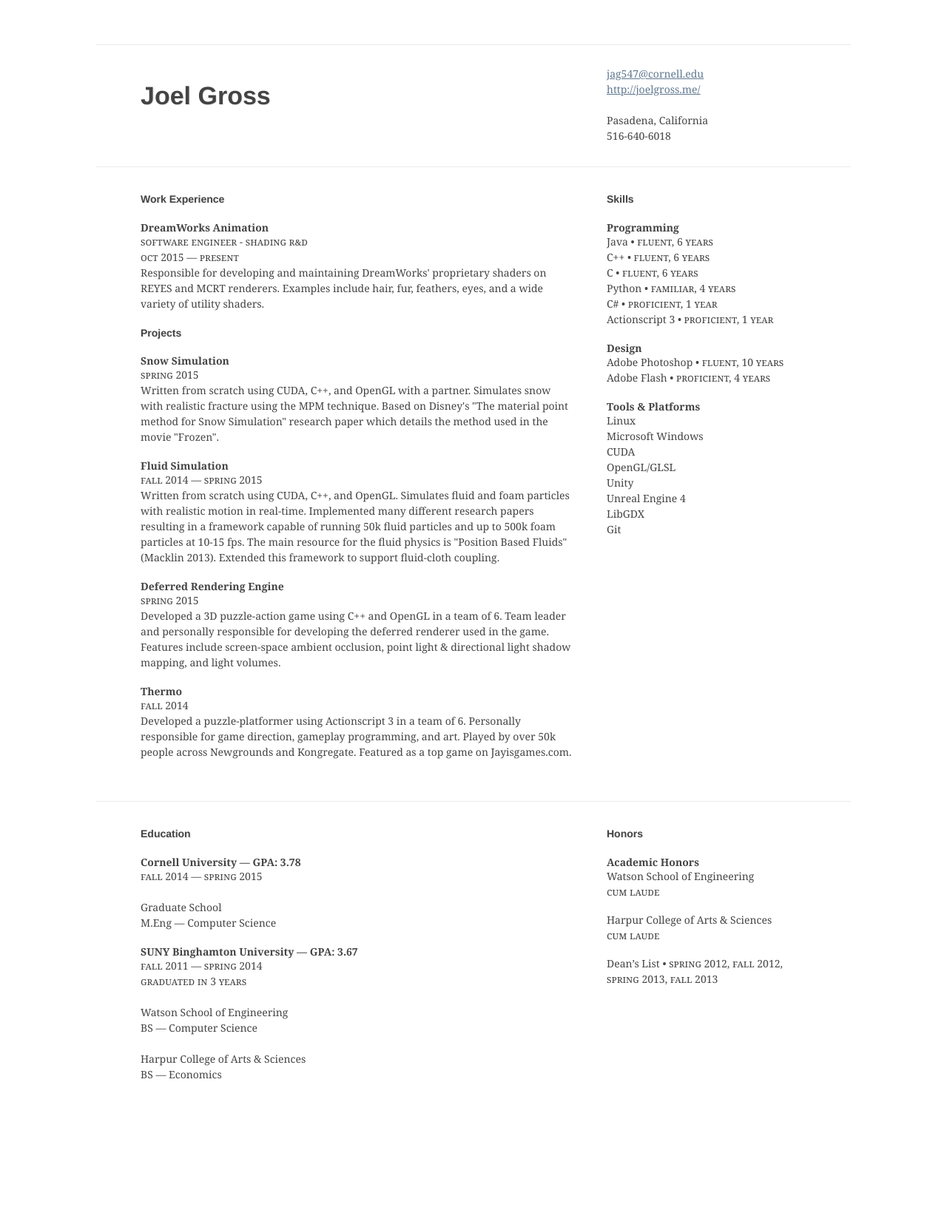
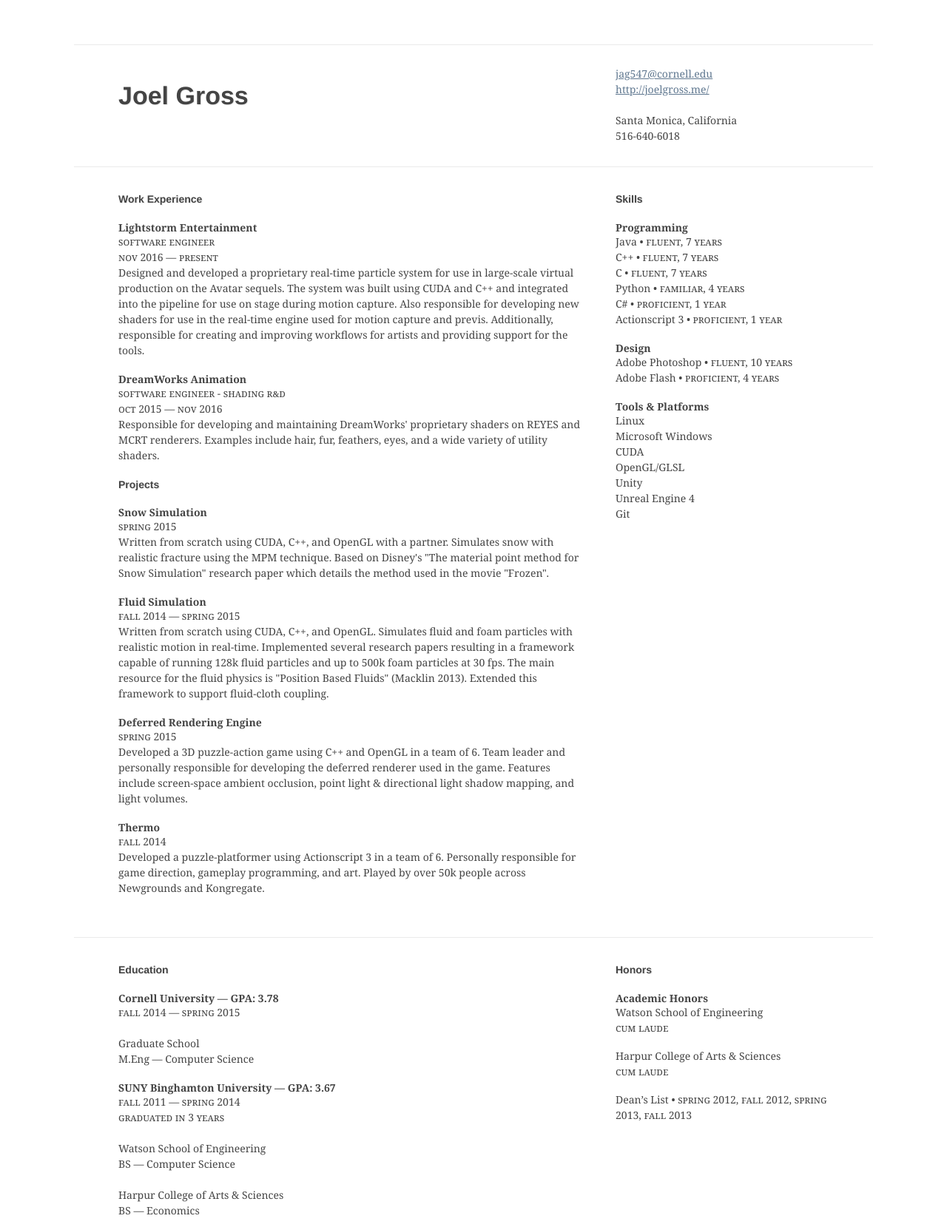
Before and after one commit to JAGJ10/jagj10.github.io, a Jekyll site: the page resume/index.html, which Jekyll copies as it is, in a window 1280 px wide. Shown: the whole page at 74% size. Built offline with Jekyll 4.4.1, drawn with Linux system fonts in a browser that asks for light colours; before the commit the page ends 1475 px from its top, so only the background shows below that.

Commit message:
New resume

```diff
--- a/resume/index.html
+++ b/resume/index.html
@@ -15,7 +15,7 @@
           <br>
           <a href="http://joelgross.me/">http://joelgross.me/</a>
           <br><br>
-          Pasadena, California<br>
+          Santa Monica, California<br>
           516-640-6018
         </address>
       </header>
@@ -26,9 +26,14 @@
         <div class="left-column">
           <h2>Work Experience</h2>
 
+          <span class="company">Lightstorm Entertainment</span>
+          <p class="details small-caps">Software Engineer</p>
+          <p class="details small-caps">Nov 2016 &mdash; Present</p>
+          <p class="details">Designed and developed a proprietary real-time particle system for use in large-scale virtual production on the Avatar sequels. The system was built using CUDA and C++ and integrated into the pipeline for use on stage during motion capture. Also responsible for developing new shaders for use in the real-time engine used for motion capture and previs. Additionally, responsible for creating and improving workflows for artists and providing support for the tools.</p>
+
           <span class="company">DreamWorks Animation</span>
           <p class="details small-caps">Software Engineer - Shading R&D</p>
-          <p class="details small-caps">Oct 2015 &mdash; Present</p>
+          <p class="details small-caps">Oct 2015 &mdash; Nov 2016</p>
           <p class="details">Responsible for developing and maintaining DreamWorks' proprietary shaders on REYES and MCRT renderers. Examples include hair, fur, feathers, eyes, and a wide variety of utility shaders.</p>
 
           <h2>Projects</h2>
@@ -39,7 +44,7 @@
 
           <span class="company">Fluid Simulation</span>
           <p class="details small-caps">Fall 2014 &mdash; Spring 2015</p>
-          <p class="details">Written from scratch using CUDA, C++, and OpenGL. Simulates fluid and foam particles with realistic motion in real-time. Implemented many different research papers resulting in a framework capable of running 50k fluid particles and up to 500k foam particles at 10-15 fps. The main resource for the fluid physics is "Position Based Fluids" (Macklin 2013). Extended this framework to support fluid-cloth coupling.</p>
+          <p class="details">Written from scratch using CUDA, C++, and OpenGL. Simulates fluid and foam particles with realistic motion in real-time. Implemented several research papers resulting in a framework capable of running 128k fluid particles and up to 500k foam particles at 30 fps. The main resource for the fluid physics is "Position Based Fluids" (Macklin 2013). Extended this framework to support fluid-cloth coupling.</p>
 
           <span class="company">Deferred Rendering Engine</span>
           <p class="details small-caps">Spring 2015</p>
@@ -47,7 +52,7 @@
 
           <span class="company">Thermo</span>
           <p class="details small-caps">Fall 2014</p>
-          <p class="details">Developed a puzzle-platformer using Actionscript 3 in a team of 6. Personally responsible for game direction, gameplay programming, and art. Played by over 50k people across Newgrounds and Kongregate. Featured as a top game on Jayisgames.com.</p>
+          <p class="details">Developed a puzzle-platformer using Actionscript 3 in a team of 6. Personally responsible for game direction, gameplay programming, and art. Played by over 50k people across Newgrounds and Kongregate.</p>
         </div>
 
         <div class="right-column">
@@ -56,9 +61,9 @@
           <span class="subsection">Programming</span>
 
           <ul class="details">
-            <li>Java &bull; <span class="small-caps">Fluent, 6 years</span></li>
-            <li>C++ &bull; <span class="small-caps">Fluent, 6 years</span></li>
-            <li>C &bull; <span class="small-caps">Fluent, 6 years</span></li>
+            <li>Java &bull; <span class="small-caps">Fluent, 7 years</span></li>
+            <li>C++ &bull; <span class="small-caps">Fluent, 7 years</span></li>
+            <li>C &bull; <span class="small-caps">Fluent, 7 years</span></li>
             <li>Python &bull; <span class="small-caps">Familiar, 4 years</span></li>
             <li>C# &bull; <span class="small-caps">Proficient, 1 year</span></li>
             <li>Actionscript 3 &bull; <span class="small-caps">Proficient, 1 year</span></li>
@@ -80,7 +85,6 @@
             <li>OpenGL/GLSL</li>
             <li>Unity</li>
             <li>Unreal Engine 4</li>
-            <li>LibGDX</li>
             <li>Git</li>
           </ul>
         </div>
--- a/resume/resume.css
+++ b/resume/resume.css
@@ -81,7 +81,7 @@ div#container {
 
 div#_960 {
     display: block;
-    width: 1020px;
+    width: 1080px;
     margin: 0 auto;
     overflow: hidden;
 }
@@ -268,7 +268,7 @@ h2 + h3 {
     }
 
     div.left-column {
-        width: 4.25in;
+        width: 4.75in;
     }
 
     div.right-column {
```
Also changed, not shown: 1 other file.
